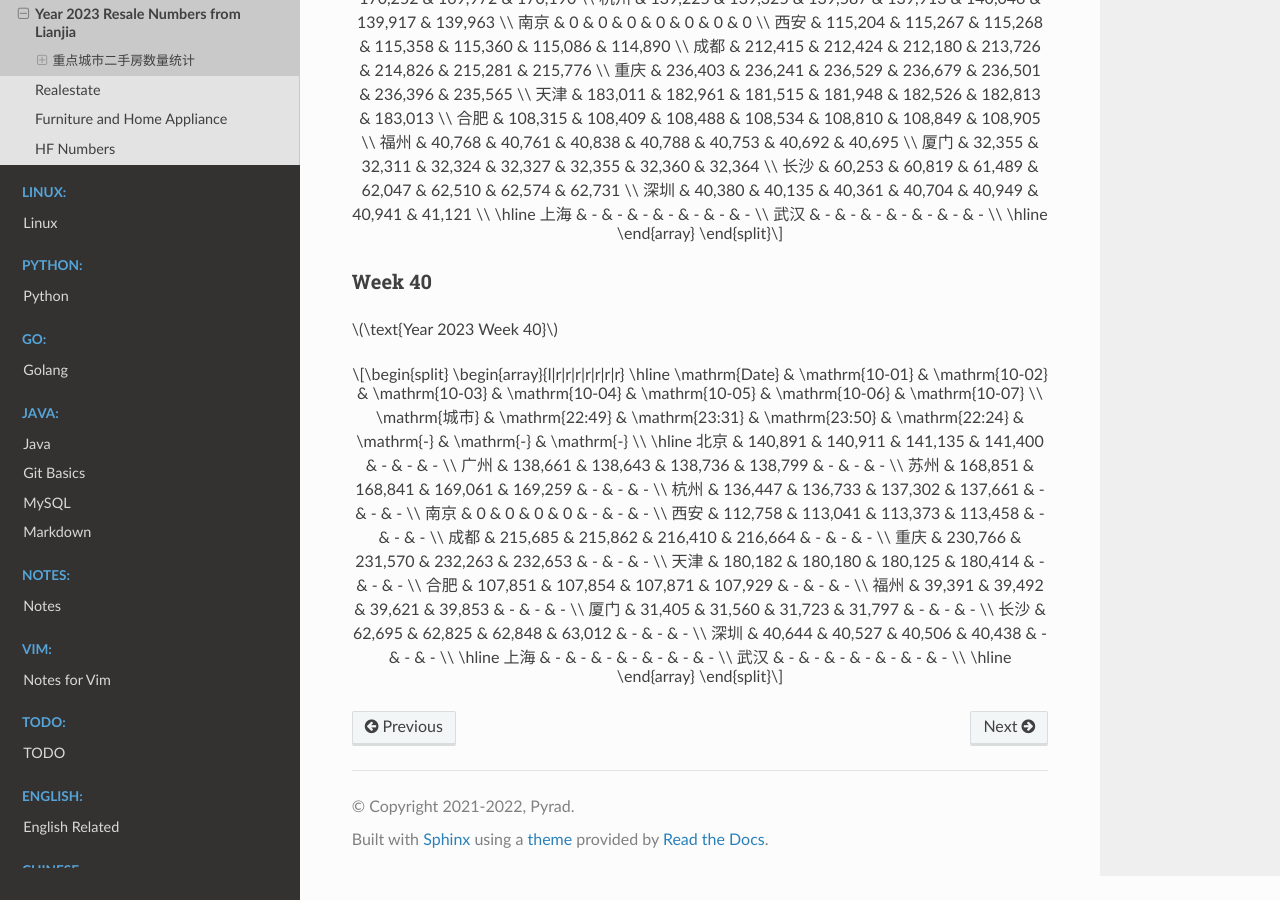
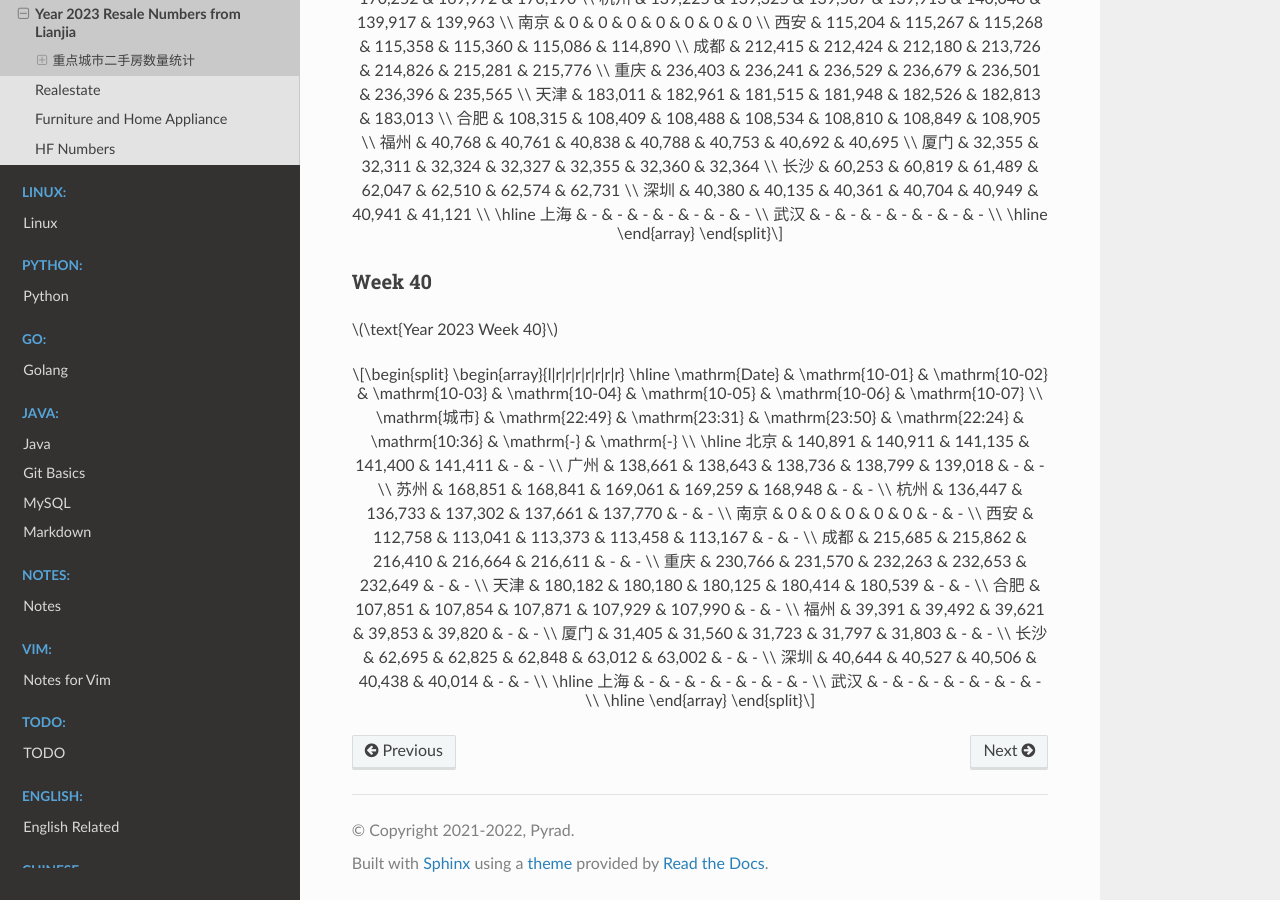
Before and after one commit to Pyrad/pyradnotes, a Sphinx documentation site: the page built from source/RealEstate/resalenumbers2023.md, in a window 1280 px wide and 900 px high, scrolled down 15069 px. Built offline with Sphinx 7.4.7 and the Read the Docs theme 2.0.0, drawn with Linux system fonts in a browser that asks for light colours; a script that is not in the unit is left out.

Commit message:
Realestate Update resale numbers 2023-10-05 10:36

```diff
--- a/source/RealEstate/resalenumbers2023.md
+++ b/source/RealEstate/resalenumbers2023.md
@@ -994,22 +994,22 @@
 \begin{array}{l|r|r|r|r|r|r|r}
 \hline
 \mathrm{Date} & \mathrm{10-01} & \mathrm{10-02} & \mathrm{10-03} & \mathrm{10-04} & \mathrm{10-05} & \mathrm{10-06} & \mathrm{10-07} \\
-\mathrm{城市} & \mathrm{22:49} & \mathrm{23:31} & \mathrm{23:50} & \mathrm{22:24} & \mathrm{-} & \mathrm{-} & \mathrm{-} \\
+\mathrm{城市} & \mathrm{22:49} & \mathrm{23:31} & \mathrm{23:50} & \mathrm{22:24} & \mathrm{10:36} & \mathrm{-} & \mathrm{-} \\
 \hline
-北京 & 140,891 & 140,911 & 141,135 & 141,400 & - & - & - \\
-广州 & 138,661 & 138,643 & 138,736 & 138,799 & - & - & - \\
-苏州 & 168,851 & 168,841 & 169,061 & 169,259 & - & - & - \\
-杭州 & 136,447 & 136,733 & 137,302 & 137,661 & - & - & - \\
-南京 & 0 & 0 & 0 & 0 & - & - & - \\
-西安 & 112,758 & 113,041 & 113,373 & 113,458 & - & - & - \\
-成都 & 215,685 & 215,862 & 216,410 & 216,664 & - & - & - \\
-重庆 & 230,766 & 231,570 & 232,263 & 232,653 & - & - & - \\
-天津 & 180,182 & 180,180 & 180,125 & 180,414 & - & - & - \\
-合肥 & 107,851 & 107,854 & 107,871 & 107,929 & - & - & - \\
-福州 & 39,391 & 39,492 & 39,621 & 39,853 & - & - & - \\
-厦门 & 31,405 & 31,560 & 31,723 & 31,797 & - & - & - \\
-长沙 & 62,695 & 62,825 & 62,848 & 63,012 & - & - & - \\
-深圳 & 40,644 & 40,527 & 40,506 & 40,438 & - & - & - \\
+北京 & 140,891 & 140,911 & 141,135 & 141,400 & 141,411 & - & - \\
+广州 & 138,661 & 138,643 & 138,736 & 138,799 & 139,018 & - & - \\
+苏州 & 168,851 & 168,841 & 169,061 & 169,259 & 168,948 & - & - \\
+杭州 & 136,447 & 136,733 & 137,302 & 137,661 & 137,770 & - & - \\
+南京 & 0 & 0 & 0 & 0 & 0 & - & - \\
+西安 & 112,758 & 113,041 & 113,373 & 113,458 & 113,167 & - & - \\
+成都 & 215,685 & 215,862 & 216,410 & 216,664 & 216,611 & - & - \\
+重庆 & 230,766 & 231,570 & 232,263 & 232,653 & 232,649 & - & - \\
+天津 & 180,182 & 180,180 & 180,125 & 180,414 & 180,539 & - & - \\
+合肥 & 107,851 & 107,854 & 107,871 & 107,929 & 107,990 & - & - \\
+福州 & 39,391 & 39,492 & 39,621 & 39,853 & 39,820 & - & - \\
+厦门 & 31,405 & 31,560 & 31,723 & 31,797 & 31,803 & - & - \\
+长沙 & 62,695 & 62,825 & 62,848 & 63,012 & 63,002 & - & - \\
+深圳 & 40,644 & 40,527 & 40,506 & 40,438 & 40,014 & - & - \\
 \hline
 上海 & - & - & - & - & - & - & - \\
 武汉 & - & - & - & - & - & - & - \\
```
Also changed, not shown: 1 other file.
